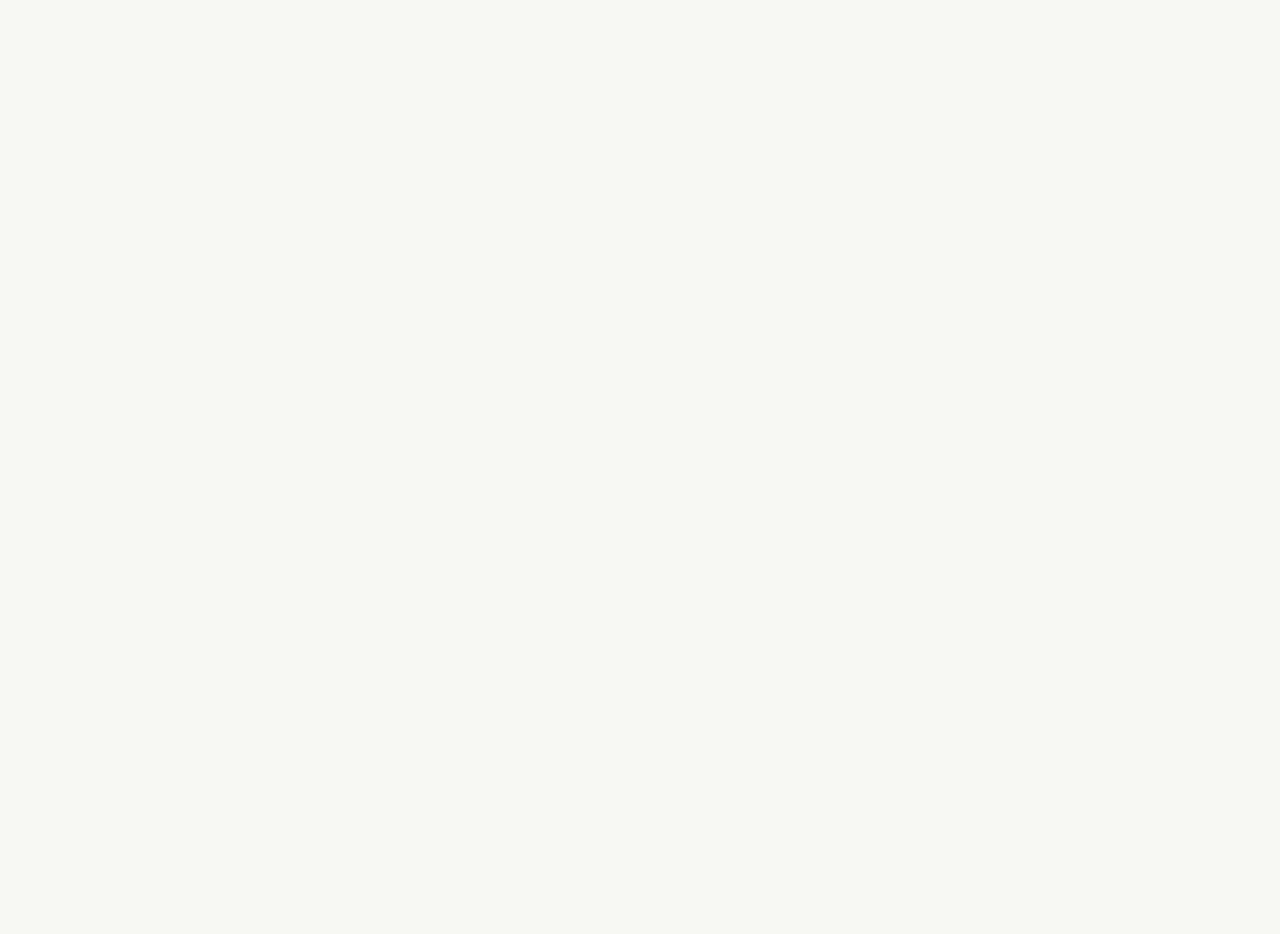
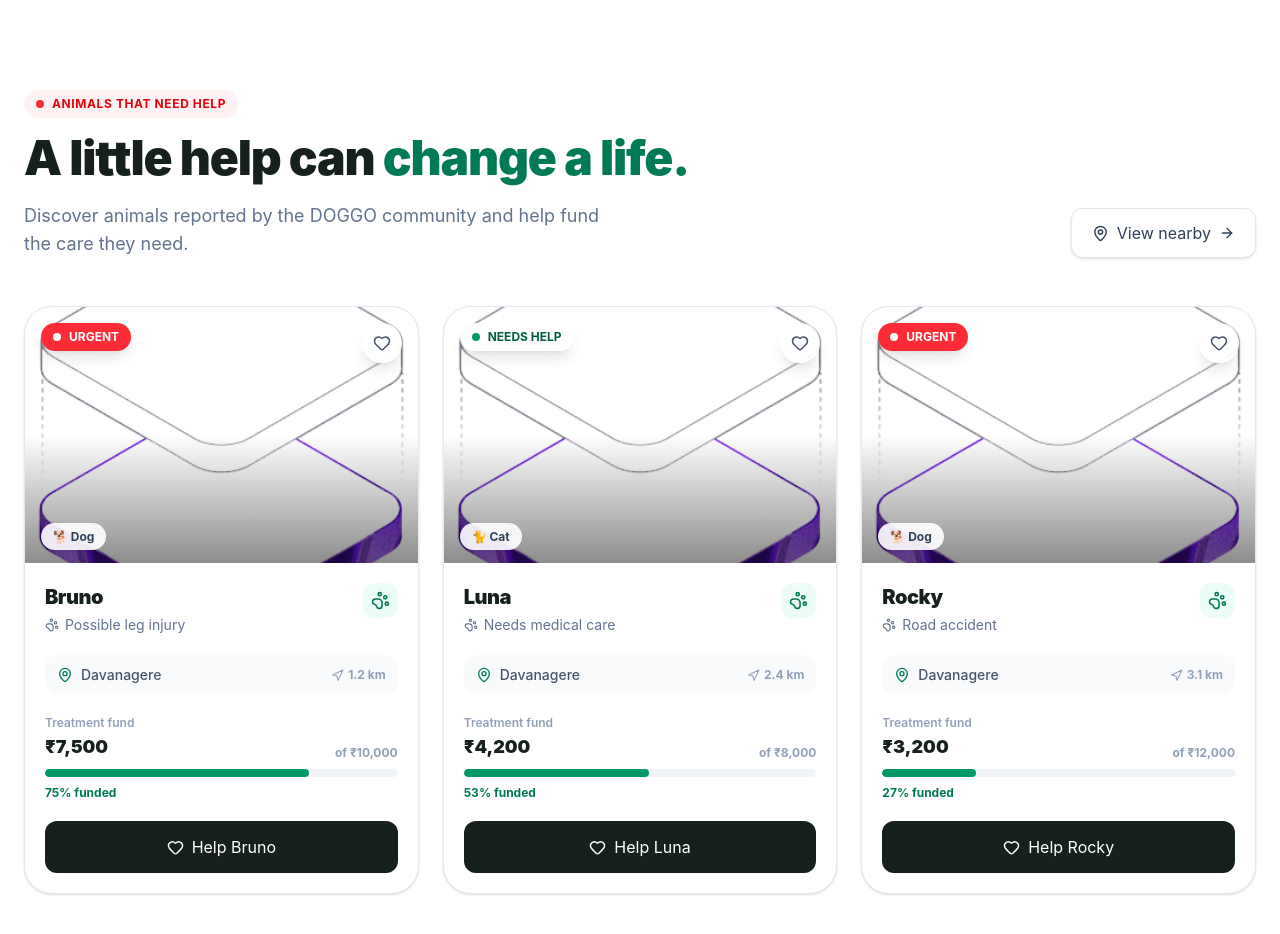
Before and after one commit to ruthwin09/DOGGO, a React (Vite) app in the folder client/: page / in a window 1280 px wide. Shown: the part 1360-2294 px from the top of the page. Before the commit the page ends 1338 px from the top, so only its background shows below. Built offline with nearby package versions, Linux system fonts and the light colour scheme.

Commit message:
feat: add animal help campaign cards

```diff
--- /dev/null
+++ b/client/src/components/AnimalCard.jsx
@@ -0,0 +1,147 @@
+import { Heart, MapPin, Navigation, PawPrint } from 'lucide-react'
+import { motion } from 'framer-motion'
+
+function AnimalCard({
+  name,
+  type,
+  image,
+  location,
+  distance,
+  condition,
+  raised,
+  target,
+  urgent = false,
+}) {
+  const progress = Math.min((raised / target) * 100, 100)
+
+  return (
+    <motion.article
+      whileHover={{ y: -6 }}
+      transition={{ duration: 0.25 }}
+      className="group overflow-hidden rounded-[1.75rem] border border-slate-200 bg-white shadow-sm transition-shadow duration-300 hover:shadow-xl hover:shadow-slate-900/10"
+    >
+      {/* Image */}
+      <div className="relative h-64 overflow-hidden">
+        <img
+          src={image}
+          alt={`${name} - animal needing help`}
+          className="h-full w-full object-cover transition-transform duration-700 group-hover:scale-105"
+        />
+
+        <div className="absolute inset-0 bg-gradient-to-t from-black/45 via-transparent to-transparent" />
+
+        {/* Status */}
+        <div className="absolute left-4 top-4">
+          <span
+            className={`inline-flex items-center gap-2 rounded-full px-3 py-1.5 text-xs font-bold shadow-lg backdrop-blur-md ${
+              urgent
+                ? 'bg-red-500 text-white'
+                : 'bg-white/90 text-emerald-800'
+            }`}
+          >
+            <span
+              className={`h-2 w-2 rounded-full ${
+                urgent ? 'bg-white' : 'bg-emerald-600'
+              }`}
+            />
+
+            {urgent ? 'URGENT' : 'NEEDS HELP'}
+          </span>
+        </div>
+
+        {/* Animal type */}
+        <div className="absolute bottom-4 left-4">
+          <span className="rounded-full bg-white/90 px-3 py-1.5 text-xs font-bold text-slate-700 backdrop-blur-md">
+            {type === 'cat' ? '🐈 Cat' : '🐕 Dog'}
+          </span>
+        </div>
+
+        {/* Favorite */}
+        <button
+          type="button"
+          aria-label={`Support ${name}`}
+          className="absolute right-4 top-4 flex h-10 w-10 items-center justify-center rounded-full bg-white/90 text-slate-600 shadow-lg backdrop-blur-md transition hover:scale-110 hover:bg-white hover:text-red-500"
+        >
+          <Heart size={18} />
+        </button>
+      </div>
+
+      {/* Content */}
+      <div className="p-5">
+        <div className="flex items-start justify-between gap-3">
+          <div>
+            <h3 className="text-xl font-black tracking-tight text-[#17211b]">
+              {name}
+            </h3>
+
+            <p className="mt-1 flex items-center gap-1.5 text-sm text-slate-500">
+              <PawPrint size={14} />
+              {condition}
+            </p>
+          </div>
+
+          <div className="rounded-xl bg-emerald-50 p-2 text-emerald-700">
+            <PawPrint size={19} />
+          </div>
+        </div>
+
+        {/* Location */}
+        <div className="mt-5 flex items-center justify-between rounded-xl bg-slate-50 px-3 py-2.5">
+          <div className="flex items-center gap-2 text-sm font-medium text-slate-600">
+            <MapPin size={16} className="text-emerald-700" />
+            {location}
+          </div>
+
+          <div className="flex items-center gap-1 text-xs font-bold text-slate-400">
+            <Navigation size={13} />
+            {distance}
+          </div>
+        </div>
+
+        {/* Funding */}
+        <div className="mt-5">
+          <div className="mb-2 flex items-end justify-between">
+            <div>
+              <p className="text-xs font-semibold text-slate-400">
+                Treatment fund
+              </p>
+
+              <p className="mt-0.5 text-lg font-black text-[#17211b]">
+                ₹{raised.toLocaleString('en-IN')}
+              </p>
+            </div>
+
+            <p className="text-xs font-bold text-slate-400">
+              of ₹{target.toLocaleString('en-IN')}
+            </p>
+          </div>
+
+          <div className="h-2 overflow-hidden rounded-full bg-slate-100">
+            <motion.div
+              initial={{ width: 0 }}
+              whileInView={{ width: `${progress}%` }}
+              viewport={{ once: true }}
+              transition={{ duration: 1, ease: 'easeOut' }}
+              className="h-full rounded-full bg-emerald-600"
+            />
+          </div>
+
+          <p className="mt-2 text-xs font-bold text-emerald-700">
+            {Math.round(progress)}% funded
+          </p>
+        </div>
+
+        {/* CTA */}
+        <button
+          type="button"
+          className="mt-5 flex w-full items-center justify-center gap-2 rounded-xl bg-[#17211b] px-5 py-3.5 text-sm font-bold text-white transition-all duration-300 hover:-translate-y-0.5 hover:bg-emerald-700"
+        >
+          <Heart size={17} />
+          Help {name}
+        </button>
+      </div>
+    </motion.article>
+  )
+}
+
+export default AnimalCard
--- /dev/null
+++ b/client/src/components/AnimalSection.jsx
@@ -0,0 +1,71 @@
+import { ArrowRight, MapPin } from 'lucide-react'
+import { motion } from 'framer-motion'
+import AnimalCard from './AnimalCard'
+import { animals } from '../data/animals'
+
+function AnimalSection() {
+  return (
+    <section
+      id="animals"
+      className="bg-white px-6 py-20 md:py-28"
+    >
+      <div className="mx-auto max-w-7xl">
+
+        {/* Heading */}
+        <motion.div
+          initial={{ opacity: 0, y: 25 }}
+          whileInView={{ opacity: 1, y: 0 }}
+          viewport={{ once: true }}
+          transition={{ duration: 0.6 }}
+          className="flex flex-col justify-between gap-6 md:flex-row md:items-end"
+        >
+          <div className="max-w-2xl">
+            <div className="mb-4 inline-flex items-center gap-2 rounded-full bg-red-50 px-3 py-1.5 text-xs font-bold uppercase tracking-wider text-red-600">
+              <span className="h-2 w-2 rounded-full bg-red-500" />
+              Animals that need help
+            </div>
+
+            <h2 className="text-3xl font-black tracking-tight text-[#17211b] sm:text-4xl md:text-5xl">
+              A little help can
+              <span className="text-emerald-700"> change a life.</span>
+            </h2>
+
+            <p className="mt-5 max-w-xl text-base leading-7 text-slate-500 md:text-lg">
+              Discover animals reported by the DOGGO community and
+              help fund the care they need.
+            </p>
+          </div>
+
+          <button className="group flex w-fit items-center gap-2 rounded-xl border border-slate-200 bg-white px-5 py-3 text-sm font-bold text-slate-700 shadow-sm transition hover:border-emerald-200 hover:text-emerald-700">
+            <MapPin size={17} />
+            View nearby
+            <ArrowRight
+              size={16}
+              className="transition-transform group-hover:translate-x-1"
+            />
+          </button>
+        </motion.div>
+
+        {/* Cards */}
+        <div className="mt-12 grid gap-6 md:grid-cols-2 lg:grid-cols-3">
+          {animals.map((animal, index) => (
+            <motion.div
+              key={animal.id}
+              initial={{ opacity: 0, y: 30 }}
+              whileInView={{ opacity: 1, y: 0 }}
+              viewport={{ once: true, amount: 0.15 }}
+              transition={{
+                duration: 0.5,
+                delay: index * 0.1,
+              }}
+            >
+              <AnimalCard {...animal} />
+            </motion.div>
+          ))}
+        </div>
+      </div>
+    </section>
+  )
+}
+
+export default AnimalSection
--- /dev/null
+++ b/client/src/data/animals.js
@@ -0,0 +1,40 @@
+import heroImage from '../assets/hero.png'
+
+export const animals = [
+  {
+    id: 1,
+    name: 'Bruno',
+    type: 'dog',
+    image: heroImage,
+    location: 'Davanagere',
+    distance: '1.2 km',
+    condition: 'Possible leg injury',
+    raised: 7500,
+    target: 10000,
+    urgent: true,
+  },
+  {
+    id: 2,
+    name: 'Luna',
+    type: 'cat',
+    image: heroImage,
+    location: 'Davanagere',
+    distance: '2.4 km',
+    condition: 'Needs medical care',
+    raised: 4200,
+    target: 8000,
+    urgent: false,
+  },
+  {
+    id: 3,
+    name: 'Rocky',
+    type: 'dog',
+    image: heroImage,
+    location: 'Davanagere',
+    distance: '3.1 km',
+    condition: 'Road accident',
+    raised: 3200,
+    target: 12000,
+    urgent: true,
+  },
+]
--- a/client/src/pages/Home.jsx
+++ b/client/src/pages/Home.jsx
@@ -1,11 +1,13 @@
 import Hero from '../components/Hero'
 import ImpactStats from '../components/ImpactStats'
+import AnimalSection from '../components/AnimalSection'
 
 function Home() {
   return (
     <main>
       <Hero />
       <ImpactStats />
+      <AnimalSection />
     </main>
   )
 }
```
